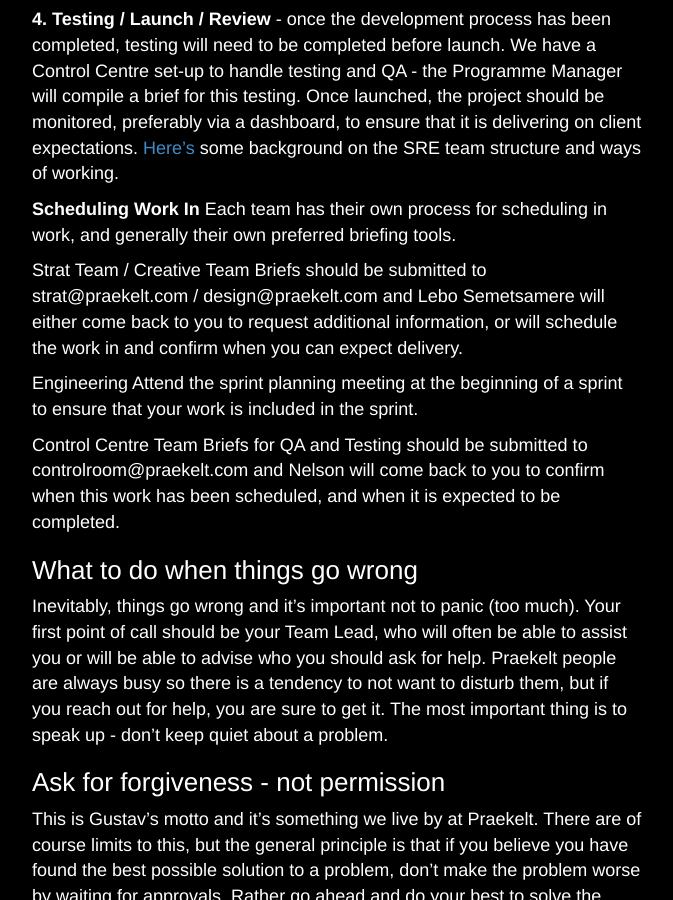
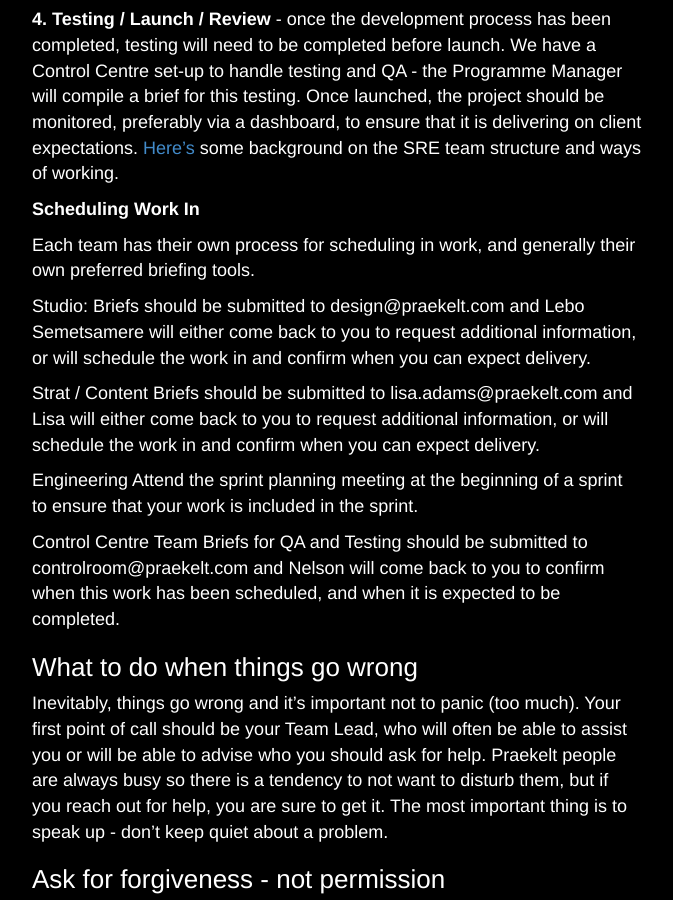
Before and after one commit to praekelt/handbook, a Jekyll site: the page built from _posts/2015-06-11-Working at Praekelt.md, in a window 1280 px wide and 900 px high, scrolled down 1749 px. Shown: the whole window, without its empty margins (303-976 px from the left). Built offline with Jekyll 4.4.1, drawn with Linux system fonts in a browser that asks for light colours; nearby versions of some CDN libraries.

Commit message:
Updated 2015-06-11-Working at Praekelt.md

```diff
--- a/_posts/2015-06-11-Working at Praekelt.md
+++ b/_posts/2015-06-11-Working at Praekelt.md
@@ -30,10 +30,14 @@
 [Here’s](https://docs.google.com/document/d/1sDQd44m0IeAsCTLtL_O3PlMRSP18DHDlAArWszl5qlE/edit#heading=h.goue6qmrqggr) some background on the SRE team structure and ways of working.
 
 **Scheduling Work In**
+
 Each team has their own process for scheduling in work, and generally their own preferred briefing tools.
 
-Strat Team / Creative Team
-Briefs should be submitted to strat@praekelt.com / design@praekelt.com and Lebo Semetsamere will either come back to you to request additional information, or will schedule the work in and confirm when you can expect delivery.
+Studio:
+Briefs should be submitted to design@praekelt.com and Lebo Semetsamere will either come back to you to request additional information, or will schedule the work in and confirm when you can expect delivery.
+
+Strat / Content
+Briefs should be submitted to lisa.adams@praekelt.com and Lisa will either come back to you to request additional information, or will schedule the work in and confirm when you can expect delivery.
 
 Engineering
 Attend the sprint planning meeting at the beginning of a sprint to ensure that your work is included in the sprint.
```
